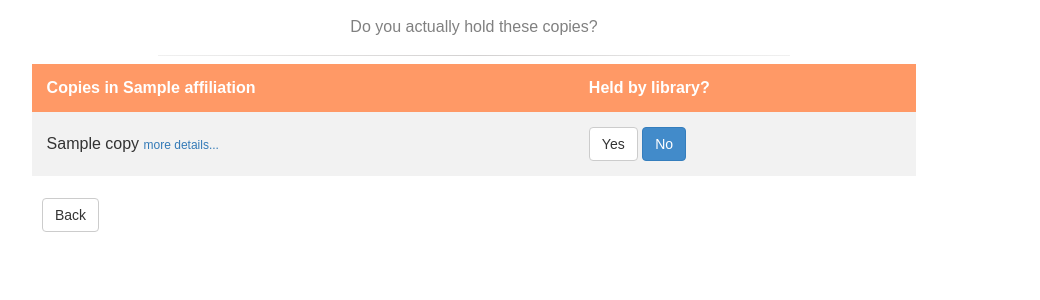
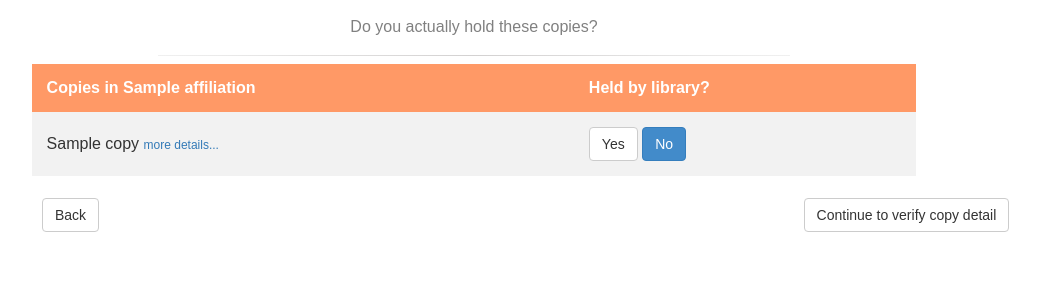
Before and after one commit to mujinyun2009/shakespeare-census, a Django app: template census/templates/census/librarian_validate1.html in a window 1280 px wide. Shown: the part 139-439 px from the top of the page, without its empty margins (166-1206 px from the left). Run offline with Django 3.2, Linux system fonts and the light colour scheme; the template is opened without the code that fills it: most values are stand-ins (such as "Sample title", 1, 10 or a date in 2020); some libraries are stand-ins or nearby versions.

Commit message:
Added continuing step buttons

```diff
--- a/census/templates/census/librarian_validate1.html
+++ b/census/templates/census/librarian_validate1.html
@@ -60,6 +60,7 @@
 
 <br>
 <a href="{% url 'librarian_start' %}" class="btn btn-default" style="margin-left: 200px">Back</a>
+<a href="{% url 'librarian_validate2' %}" class="btn btn-default" style="margin-left: 700px">Continue to verify copy detail</a>
 
 
 <script>
--- a/census/templates/census/librarian_validate2.html
+++ b/census/templates/census/librarian_validate2.html
@@ -73,6 +73,8 @@
 
 <br>
 <a href="{% url 'librarian_start' %}" class="btn btn-default" style="margin-left: 200px">Back</a>
+<a href="{% url 'submission' %}" class="btn btn-default" style="margin-left: 700px">Continue to submit other copies</a>
+
 
 </div>
 
```
